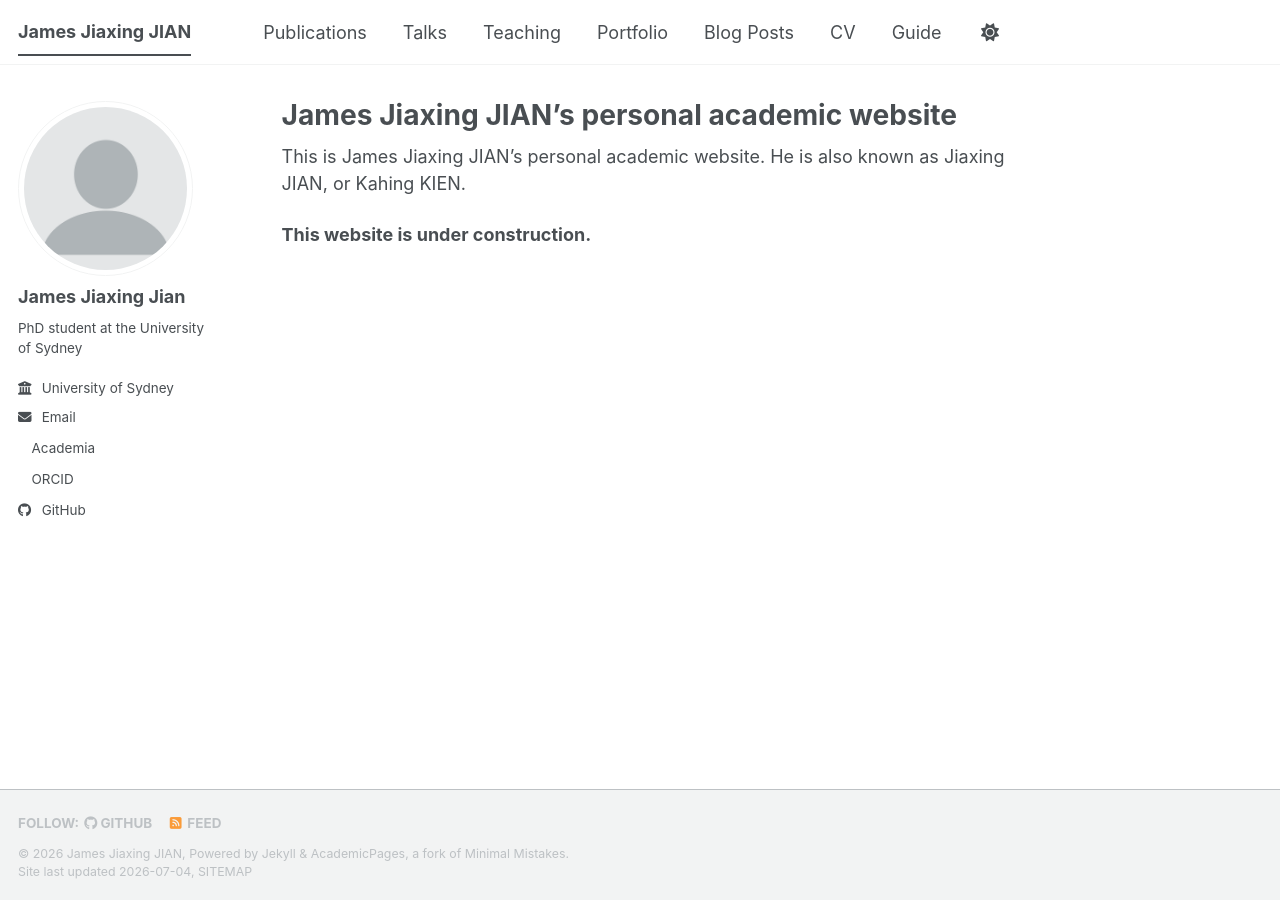
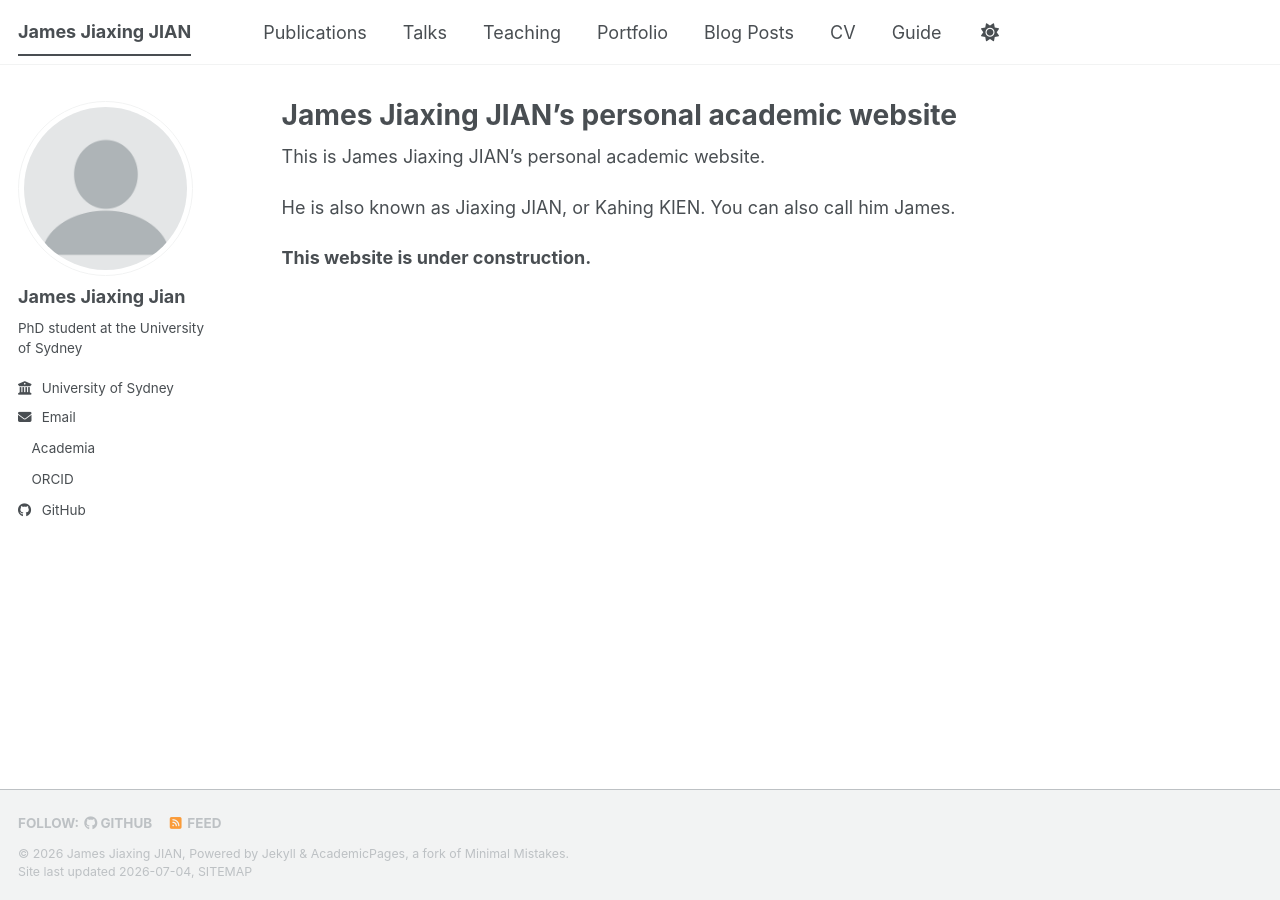
Before and after one commit to jamesjiaxingjian/jamesjiaxingjian.github.io, a Jekyll site: the page built from _pages/about.md, in a window 1280 px wide. Built offline with Jekyll 4.4.1, drawn with Linux system fonts in a browser that asks for light colours; a style sheet for code colours, icons or effects is not loaded.

Commit message:
Update about.md

```diff
--- a/_pages/about.md
+++ b/_pages/about.md
@@ -7,6 +7,7 @@ redirect_from:
   - /about.html
 ---
 This is James Jiaxing JIAN’s personal academic website.
-He is also known as Jiaxing JIAN, or Kahing KIEN.
+
+He is also known as Jiaxing JIAN, or Kahing KIEN. You can also call him James.
 
 **This website is under construction.**
```
